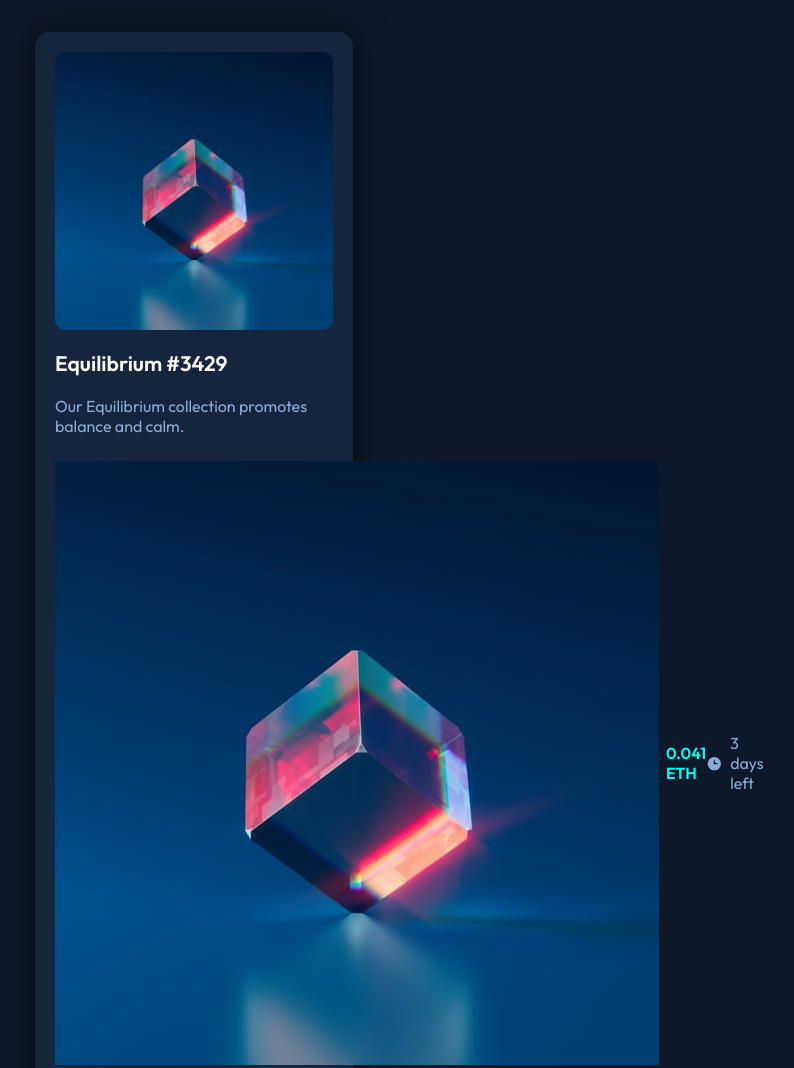
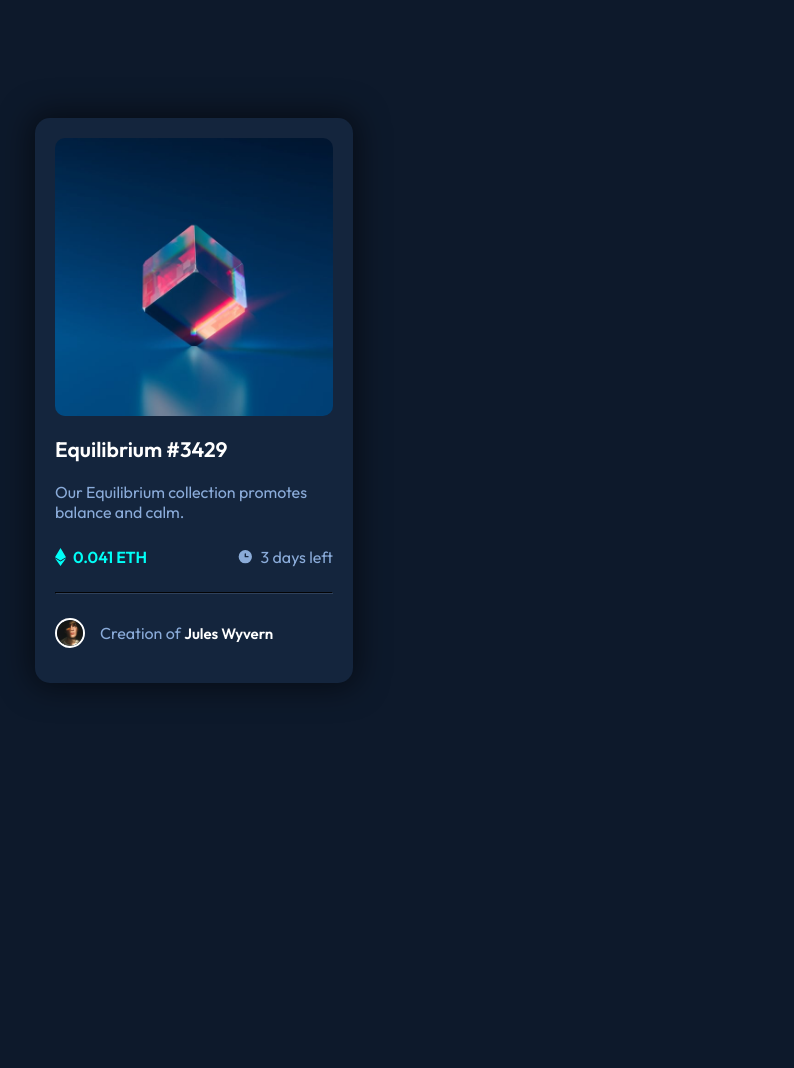
Before and after one commit to ILuizOtavio/nft-preview-card-component-mai, a plain HTML site: page index.html in a window 1280 px wide. Shown: the top 1068 px of the page, without its empty margins (446-1240 px from the left). After the commit the page ends 800 px from the top, so only its background shows below. Drawn offline with Linux system fonts and the light colour scheme.

Commit message:
Update index.html

```diff
--- a/index.html
+++ b/index.html
@@ -6,7 +6,7 @@
   <meta name="viewport" content="width=device-width, initial-scale=1.0">
 
   <link rel="stylesheet" href="style.css">
-  <link rel="icon" type="image/png" sizes="32x32" href="images/favicon-32x32.png">
+  <link rel="icon" type="image/png" sizes="32x32" href="nft-preview-card-component-mai/images/favicon-32x32.png">
 
   <title>Frontend Mentor | NFT preview card component</title>
 
@@ -16,9 +16,9 @@
   <div class="container">
     <div class="wrapper">
       <div class="img-top">
-        <img src="images/image-equilibrium.jpg" alt="">
+        <img src="nft-preview-card-component-mai/images/image-equilibrium.jpg" alt="">
         <div class="img-overlay">
-          <img src="images/icon-view.svg" alt="">
+          <img src="nft-preview-card-component-mai/images/icon-view.svg" alt="">
         </div>
       </div>
       <div class="box-text">
@@ -26,11 +26,11 @@
         <p>Our Equilibrium collection promotes balance and calm.</p>
         <div class="flex">
           <div class="eth">
-            <img src="nft-preview-card-component-mai/images/image-equilibrium.jpg" alt="">
+            <img src="nft-preview-card-component-mai/images/icon-ethereum.svg" alt="">
             <p> 0.041 ETH</p>
           </div>
           <div class="days">
-            <img src="images/icon-clock.svg" alt="">
+            <img src="nft-preview-card-component-mai/images/icon-clock.svg" alt="">
             <p>3 days left</p>
           </div>
         </div>
```
